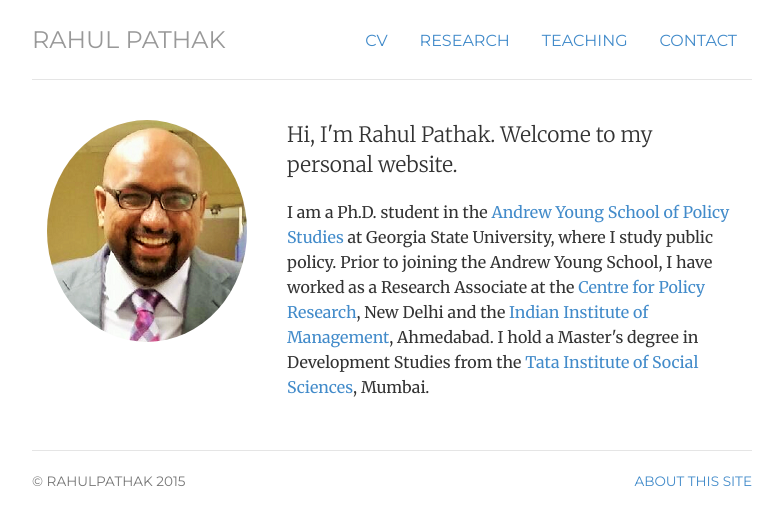
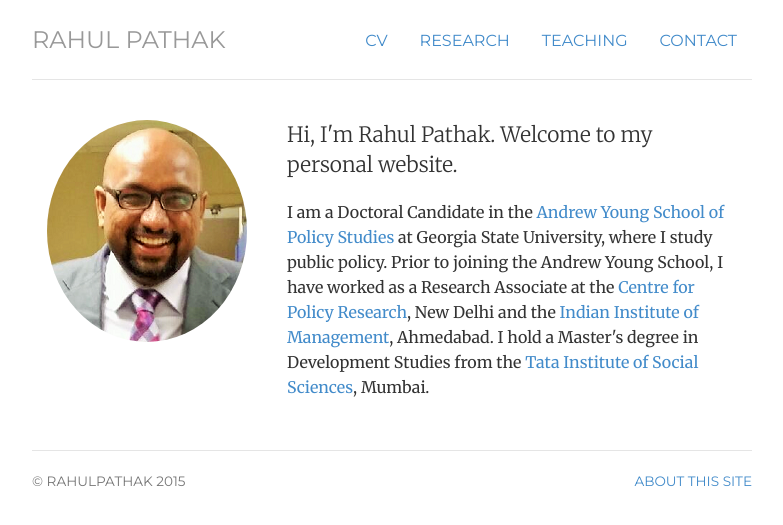
Before and after one commit to pathak-rahul/pathak-rahul.github.io, a Jekyll site: the page built from index.html, in a window 1280 px wide. Shown: the top 525 px of the page, without its empty margins (248-1031 px from the left). Built offline with Jekyll 4.4.1, drawn with Linux system fonts in a browser that asks for light colours.

Commit message:
Update index.html

```diff
--- a/index.html
+++ b/index.html
@@ -16,7 +16,7 @@ description:
 
 	<p class="lead">Hi, I'm Rahul Pathak. Welcome to my personal website.
 
-	<p class-"lead"> I am a Ph.D. student in the <a href="http://aysps.gsu.edu/"> Andrew Young School of Policy Studies</a> at Georgia State University, where I study public policy. Prior to joining the Andrew Young School, I have worked as a Research Associate at the <a href="http://www.cprindia.org/"> Centre for Policy Research</a>, New Delhi and the <a href="http://www.iimahd.ernet.in/"> Indian Institute of Management</a>, Ahmedabad. I hold a Master's degree in Development Studies from the <a href="http://tiss.edu/"> Tata Institute of Social Sciences</a>, Mumbai. </p> </span>
+	<p class-"lead"> I am a Doctoral Candidate in the <a href="http://aysps.gsu.edu/"> Andrew Young School of Policy Studies</a> at Georgia State University, where I study public policy. Prior to joining the Andrew Young School, I have worked as a Research Associate at the <a href="http://www.cprindia.org/"> Centre for Policy Research</a>, New Delhi and the <a href="http://www.iimahd.ernet.in/"> Indian Institute of Management</a>, Ahmedabad. I hold a Master's degree in Development Studies from the <a href="http://tiss.edu/"> Tata Institute of Social Sciences</a>, Mumbai. </p> </span>
 </p>
 	</div>
 
```
